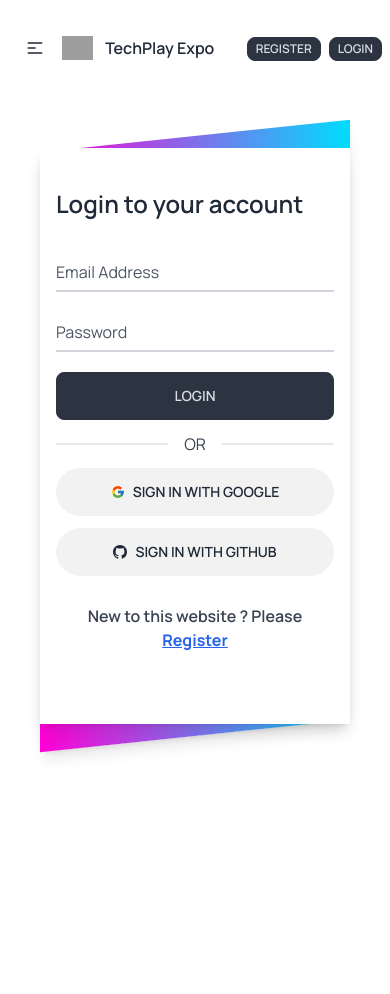
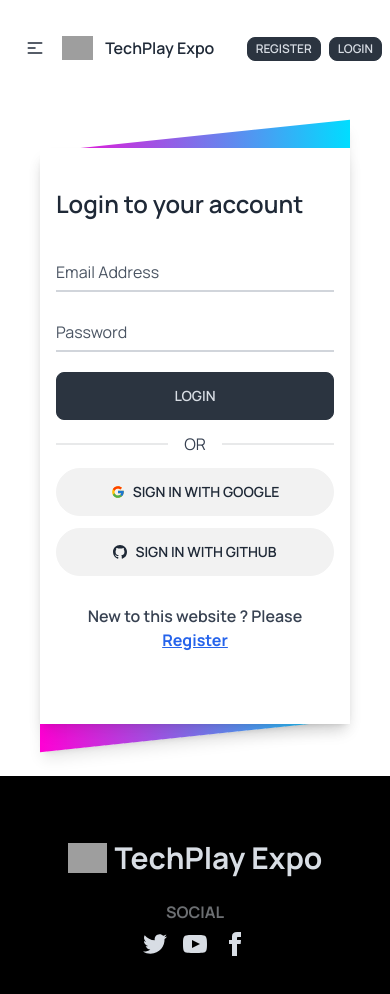
Before and after one commit to mashfikur/Techplay-Expo-Event-Management-Website, a React (Vite) app: page /login in a window 390 px wide. Shown: the top 994 px of the page. Before the commit the page ends 844 px from the top, so only its background shows below. Built offline with nearby package versions, Linux system fonts and the light colour scheme; no server answers; grey boxes are pictures that could not be loaded.

Commit message:
responsive footer added

```diff
--- a/src/Authentication/AuthProvider.jsx
+++ b/src/Authentication/AuthProvider.jsx
@@ -48,6 +48,7 @@
     userSignIn,
     userSignOut,
     setUser,
+    setLoading,
   };
 
   return (
--- /dev/null
+++ b/src/components/Footer.jsx
@@ -0,0 +1,59 @@
+import { Link } from "react-router-dom";
+import navIcon from "../assets/images/navicon.png";
+
+const Footer = () => {
+  return (
+    <div className="bg-black">
+      <div className="container mx-auto">
+        <footer className=" py-16 lg:footer flex flex-col gap-6 text-center items-center justify-center w-full text-neutral-content">
+          <div className="w-full mx-auto">
+            <div className="flex gap-2 justify-center items-center lg:justify-normal">
+              <img className="w-[10%] md:w-[5%] lg:w-[10%]" src={navIcon} alt="" />
+              <h3 className="text-3xl text-center font-bold">TechPlay Expo</h3>
+            </div>
+          </div>
+          <nav>
+            <header className="footer-title">Social</header>
+            <div className="grid grid-flow-col gap-4">
+              <Link to="/">
+                <svg
+                  xmlns="http://www.w3.org/2000/svg"
+                  width="24"
+                  height="24"
+                  viewBox="0 0 24 24"
+                  className="fill-current"
+                >
+                  <path d="M24 4.557c-.883.392-1.832.656-2.828.775 1.017-.609 1.798-1.574 2.165-2.724-.951.564-2.005.974-3.127 1.195-.897-.957-2.178-1.555-3.594-1.555-3.179 0-5.515 2.966-4.797 6.045-4.091-.205-7.719-2.165-10.148-5.144-1.29 2.213-.669 5.108 1.523 6.574-.806-.026-1.566-.247-2.229-.616-.054 2.281 1.581 4.415 3.949 4.89-.693.188-1.452.232-2.224.084.626 1.956 2.444 3.379 4.6 3.419-2.07 1.623-4.678 2.348-7.29 2.04 2.179 1.397 4.768 2.212 7.548 2.212 9.142 0 14.307-7.721 13.995-14.646.962-.695 1.797-1.562 2.457-2.549z"></path>
+                </svg>
+              </Link>
+              <Link to="/">
+                <svg
+                  xmlns="http://www.w3.org/2000/svg"
+                  width="24"
+                  height="24"
+                  viewBox="0 0 24 24"
+                  className="fill-current"
+                >
+                  <path d="M19.615 3.184c-3.604-.246-11.631-.245-15.23 0-3.897.266-4.356 2.62-4.385 8.816.029 6.185.484 8.549 4.385 8.816 3.6.245 11.626.246 15.23 0 3.897-.266 4.356-2.62 4.385-8.816-.029-6.185-.484-8.549-4.385-8.816zm-10.615 12.816v-8l8 3.993-8 4.007z"></path>
+                </svg>
+              </Link>
+              <Link to="/">
+                <svg
+                  xmlns="http://www.w3.org/2000/svg"
+                  width="24"
+                  height="24"
+                  viewBox="0 0 24 24"
+                  className="fill-current"
+                >
+                  <path d="M9 8h-3v4h3v12h5v-12h3.642l.358-4h-4v-1.667c0-.955.192-1.333 1.115-1.333h2.885v-5h-3.808c-3.596 0-5.192 1.583-5.192 4.615v3.385z"></path>
+                </svg>
+              </Link>
+            </div>
+          </nav>
+        </footer>
+      </div>
+    </div>
+  );
+};
+
+export default Footer;
--- a/src/components/Navbar.jsx
+++ b/src/components/Navbar.jsx
@@ -62,7 +62,7 @@
           </div>
           <div className="flex items-center gap-3">
             <img className=" w-[15%] md:w-[7%]" src={navIcon} alt="" />
-            <Link to="/" >
+            <Link to="/">
               <h3 className="font-semibold text-base md:text-3xl">
                 TechPlay Expo
               </h3>
--- a/src/layout/Layout.jsx
+++ b/src/layout/Layout.jsx
@@ -1,6 +1,7 @@
 import { Outlet } from "react-router-dom";
 import Navbar from "../components/Navbar";
 import { Toaster } from "react-hot-toast";
+import Footer from "../components/Footer";
 
 
 const Layout = () => {
@@ -8,6 +9,7 @@
         <div className="" >
             <Navbar></Navbar>
             <Outlet></Outlet>
+            <Footer></Footer>
             <Toaster></Toaster>
         </div>
     );
--- a/src/pages/Home/Service.jsx
+++ b/src/pages/Home/Service.jsx
@@ -2,15 +2,29 @@
 import { BsArrowUpRight } from "react-icons/bs";
 import { Link } from "react-router-dom";
 const Service = ({ service }) => {
-  const { id, service_name, service_image, service_details, price } = service;
+  const {
+    id,
+    service_name,
+    service_image,
+    service_details,
+    price,
+    category_name,
+  } = service;
   return (
     <div>
       <div className="card hover:drop-shadow-2xl duration-300 h-[32rem] bg-base-100 shadow-xl">
         <figure>
-          <img src={service_image} alt="service_image" className="w-full h-[15rem] " />
+          <img
+            src={service_image}
+            alt="service_image"
+            className="w-full h-[15rem] "
+          />
         </figure>
         <div className="card-body flex-1 ">
-          <h2 className="card-title">{service_name}</h2>
+          <div className="flex flex-col lg:flex-row items-center justify-between">
+            <h2 className="card-title">{service_name}</h2>{" "}
+            <div className="badge badge-secondary">{category_name}</div>
+          </div>
           <p className="font-medium text-gray-400">
             {service_details.split("").slice(0, 150)} ...
           </p>
--- a/src/pages/Login.jsx
+++ b/src/pages/Login.jsx
@@ -1,12 +1,32 @@
 import { FcGoogle } from "react-icons/fc";
 import { BsGithub } from "react-icons/bs";
-import { Link } from "react-router-dom";
+import { Link, useNavigate } from "react-router-dom";
+import { useContext } from "react";
+import { AuthContext } from "../Authentication/AuthProvider";
+import toast from "react-hot-toast";
 
 const Login = () => {
+  const { userSignIn ,setLoading } = useContext(AuthContext);
+  const navigate = useNavigate();
 
-    const handleSubmit = (e) => {
-        e.preventDefault()
-    }
+  const handleSubmit = (e) => {
+    e.preventDefault();
+    const email = e.target.email.value;
+    const password = e.target.password.value;
+
+    // singning in user
+    userSignIn(email, password)
+      .then(() => {
+        toast.success("Logged In Successfully");
+        e.target.reset()
+        navigate("/");
+      })
+      .catch((error) => {
+        console.log(error);
+        toast.error(error.code);
+        setLoading(false)
+      });
+  };
 
   return (
     <div className="container mx-auto">
@@ -26,7 +46,7 @@
                 </div>
                 <div className="divide-y divide-gray-200">
                   <div className="py-8 text-base leading-6 space-y-4 text-gray-700 sm:text-lg sm:leading-7">
-                    <form onSubmit={handleSubmit} >
+                    <form onSubmit={handleSubmit}>
                       <div className="relative mb-5">
                         <input
                           autoComplete="off"
@@ -78,7 +98,13 @@
                         Sign in with Github
                       </button>
                       <p className="text-base text-center font-semibold mt-4">
-                        New to this website ? Please <Link className="font-bold text-blue-600 underline" to="/register" >Register</Link>{" "}
+                        New to this website ? Please{" "}
+                        <Link
+                          className="font-bold text-blue-600 underline"
+                          to="/register"
+                        >
+                          Register
+                        </Link>{" "}
                       </p>
                     </div>
                   </div>
--- a/src/pages/Register.jsx
+++ b/src/pages/Register.jsx
@@ -10,9 +10,9 @@
 const Register = () => {
   const [showError, setShowError] = useState("");
   const [showPass, setShowPass] = useState(false);
-  const navigate =useNavigate()
+  const navigate = useNavigate();
 
-  const { createUser } = useContext(AuthContext);
+  const { createUser, setUser,setLoading } = useContext(AuthContext);
 
   const handleSubmit = (e) => {
     e.preventDefault();
@@ -47,6 +47,7 @@
     createUser(email, password)
       .then((result) => {
         e.target.reset();
+        setUser(result.user);
 
         // updating user info
         updateProfile(result.user, {
@@ -55,14 +56,16 @@
         })
           .then(() => {
             toast.success("Account Created Successfully");
-            navigate("/")
+            navigate("/");
           })
           .catch((error) => {
             toast.error(error.message);
+            setLoading(false)
           });
       })
       .catch((error) => {
         toast.error(error.message);
+        setLoading(false)
       });
   };
 
```
